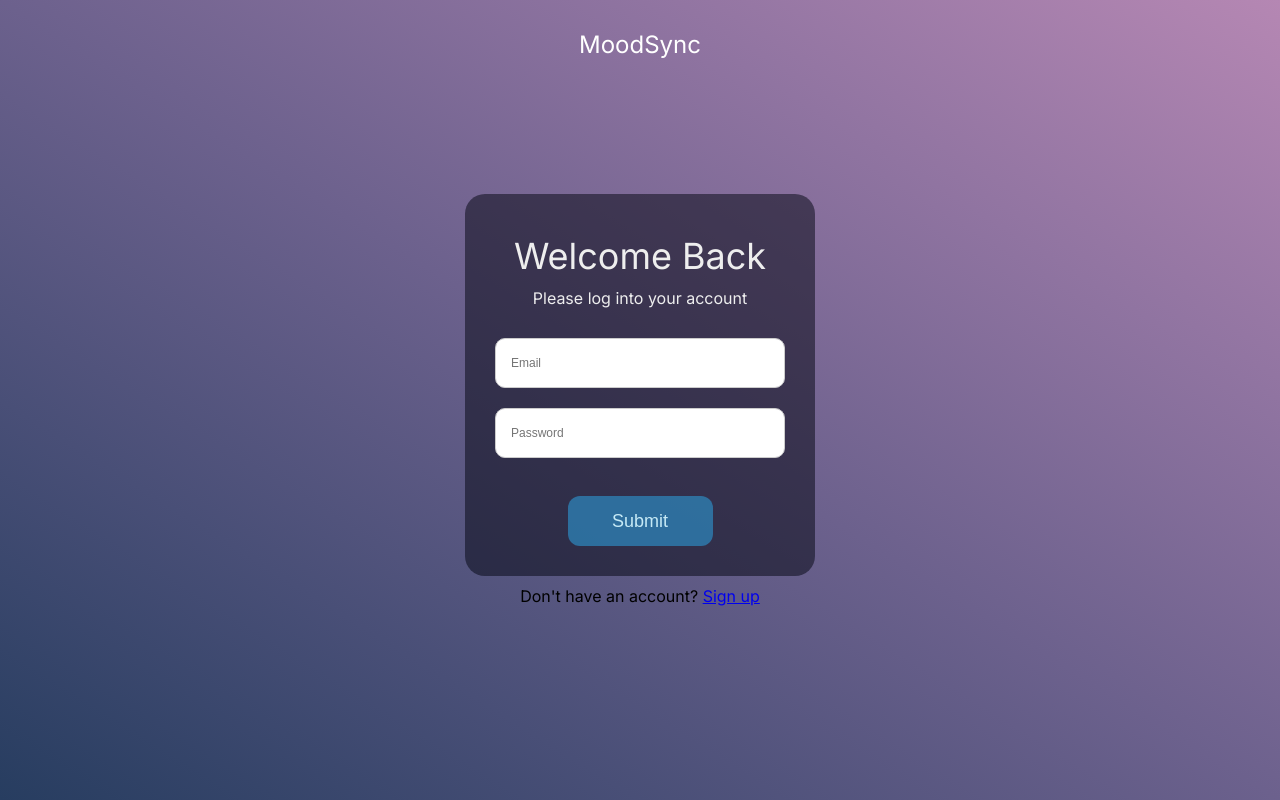
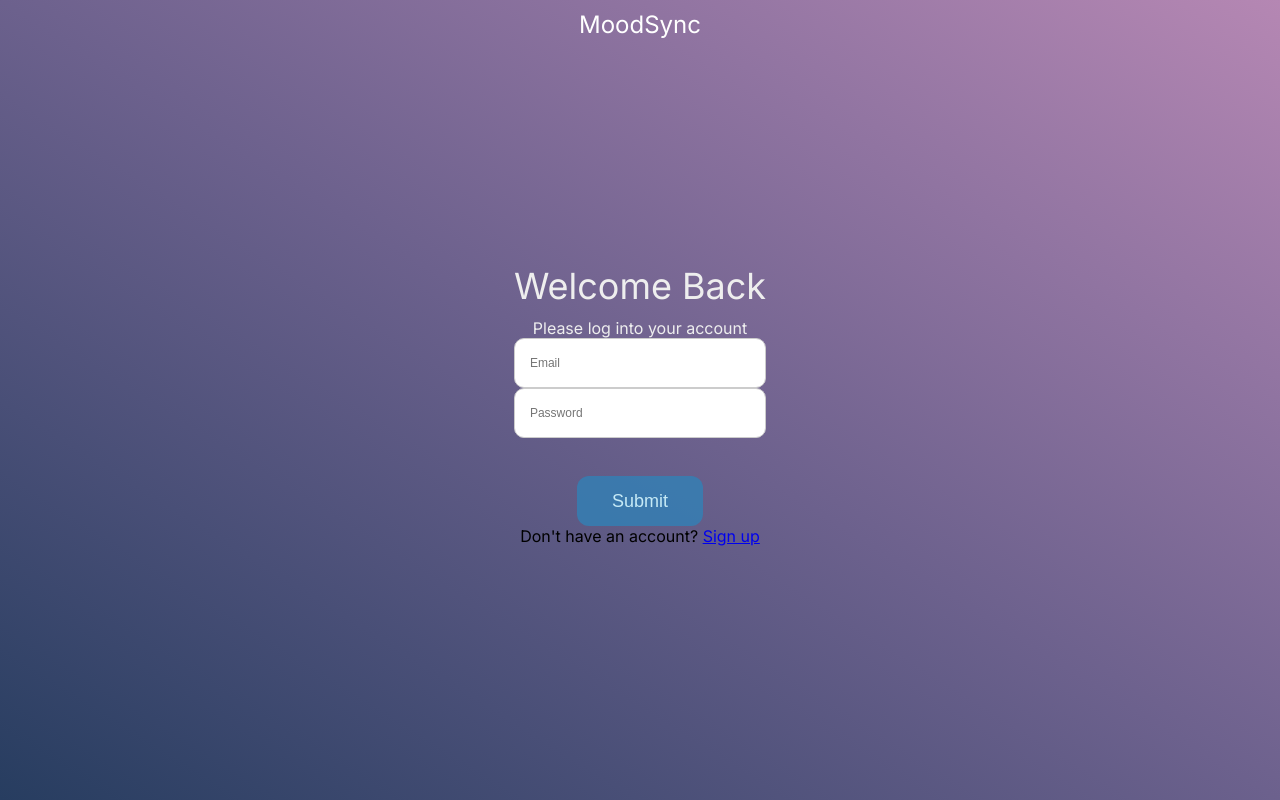
Before and after one commit to laurensmithdev/moodapp, a Next.js app: page /login in a window 1280 px wide. Built offline with nearby package versions, Linux system fonts and the light colour scheme.

Commit message:
working state

```diff
--- a/src/app/globals.css
+++ b/src/app/globals.css
@@ -1,30 +1,5 @@
+/* page background */
 
-.container-welcome {
-  display: flex;
-  flex-direction: column;
-  align-items: center;
-  text-align: center;
-  border: 1px solid grey;
-  border-radius: 2px;
-  width: 80%;
-  max-width: 600px;
-  margin: 100px auto 0; /* Centered horizontally with top margin */
-  padding: 30px;
-  background-color: rgba(13, 70, 94, 0.27);
-  backdrop-filter: blur(15px);
-}
-
-.flexbox-p {
-    font-size: smaller;
-}
-
-.layout-wrapper {
-  display: flex;
-  flex-direction: column;
-  min-height: 100vh;
-}
-
-/* page background */
 .background {
   background-image: linear-gradient(to right top, #273d60, #494f77, #6c618d, #9074a1, #b587b3);
   background-size: cover;
--- a/src/app/login/LoginForm.tsx
+++ b/src/app/login/LoginForm.tsx
@@ -1,53 +1,50 @@
 // app/login/LoginForm.tsx
 
-"use client";
+'use client';
 
-import React, { useState } from "react";
-import "./login.css";
+import React, { useState } from 'react';
+import './login.css'
 
 const LoginForm: React.FC = () => {
-  const [email, setEmail] = useState("");
-  const [password, setPassword] = useState("");
+    const [email, setEmail] = useState('');
+    const [password, setPassword] = useState('');
 
     const handleSubmit = (event: React.FormEvent<HTMLFormElement>) => {
         event.preventDefault();
 
-    console.log("Login successful");
+        console.log('Login successful');
 
-    setEmail("");
-    setPassword("");
+        setEmail('');
+        setPassword('');
     };
 
     return (
-    <form className="login-form" onSubmit={handleSubmit}>
-      <div className="title">Welcome Back</div>
-      <div className="subtitle">Please log into your account</div>
-      <div className="input-container ic1-login">
-        <input
-          id="email"
-          className="email-input"
-          type="email"
-          placeholder="Email"
+        <form className='form' onSubmit={handleSubmit}>
+            <div className='title'>Welcome Back</div>
+            <div className='subtitle'>Please log into your account</div>
+            <div className='input-container ic1'>
+                <input id='email'
+                className='email-input'
+                type='email'
+                placeholder='Email'
                 value={email}
                 onChange={(e) => setEmail(e.target.value)}
                 required
                 />
             </div>
-      <div className="input-container ic2-login">
-        <input
-          id="password"
-          className="password-input"
-          type="password"
-          placeholder="Password"
+            <div className='input-container ic2'>
+                <input id='password'
+                className='password-input'
+                type='password'
+                placeholder='Password'
                 value={password}
                 onChange={(e) => setPassword(e.target.value)}
                 required
                 />
             </div>
-      <button type="submit" className="submit">
-        Submit
-      </button>
+            <button type='submit' className='submit'>Submit</button>
         </form>
+
     );
 };
 
--- a/src/app/login/login.css
+++ b/src/app/login/login.css
@@ -6,7 +6,7 @@
   justify-content: center;
   min-height: 100vh;
   width: 100%;
-  padding: 20px;
+  padding: 5px;
   box-sizing: border-box;
 }
 
--- a/src/app/login/page.tsx
+++ b/src/app/login/page.tsx
@@ -1,5 +1,6 @@
 // src/app/login/page.tsx
-import React from "react";
+import React, { FormEvent } from "react";
+import { useRouter } from "next/router";
 import Link from "next/link";
 import LoginForm from "./LoginForm";
 import PublicNav from '../navigation/PublicNav';
@@ -7,6 +8,7 @@ import Background from '../Background'
 import '../globals.css'
 
 const LoginPage: React.FC = () => {
+
     return (
         <Background>
             <div className="page-container">
@@ -14,7 +16,7 @@ const LoginPage: React.FC = () => {
                 <main className="login-main">
                     <LoginForm />
                     <div className='subtext'>
-                        Don't have an account?{' '}
+                        Don&apos;t have an account?{' '}
                         <Link legacyBehavior href='/signup'>
                             <a>Sign up</a>
                         </Link>
--- a/src/app/navigation/PublicNav.css
+++ b/src/app/navigation/PublicNav.css
@@ -18,7 +18,7 @@
     text-decoration: none;
     margin: auto;
     text-align: center;
-    margin-top: 20px;
+    margin-top: 0px;
 }
 
 .topnav ul {
--- a/src/app/signup/SignupForm.tsx
+++ b/src/app/signup/SignupForm.tsx
@@ -28,7 +28,7 @@ const SignupForm: React.FC = () => {
   return (
     <form className="form" onSubmit={handleSubmit}>
       <div className="title">Welcome</div>
-      <div className="subtitle">Let's create your account!</div>
+      <div className="subtitle">Let&apos;s create your account!</div>
       <div className="input-container ic1">
         <input
           id="name"
--- a/src/app/signup/signup.css
+++ b/src/app/signup/signup.css
@@ -6,7 +6,7 @@
   justify-content: center;
   min-height: 100vh;
   width: 100%;
-  padding: 20px;
+  padding: 5px;
   box-sizing: border-box;
 }
 
```
Also changed, not shown: middleware.ts (added, +26 -0 lines), src/app/dashboard/page.tsx (added, +16 -0 lines), src/app/page.module.css (added, +26 -0 lines), src/app/page.tsx (+6 -6 lines), src/api/auth/[...nextauth].ts (added). Lines whose indentation alone changed are shown as unchanged.
